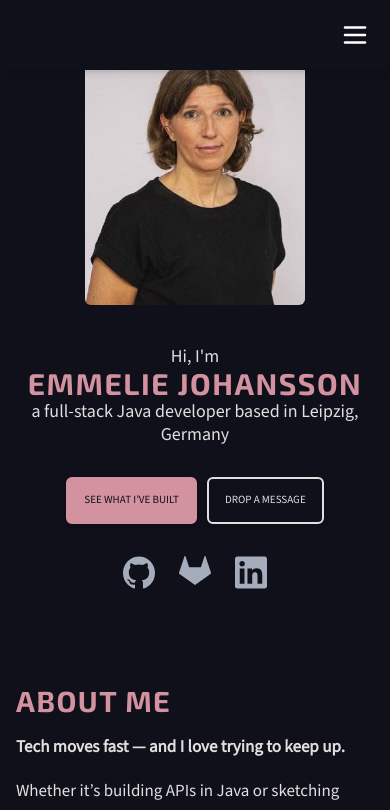
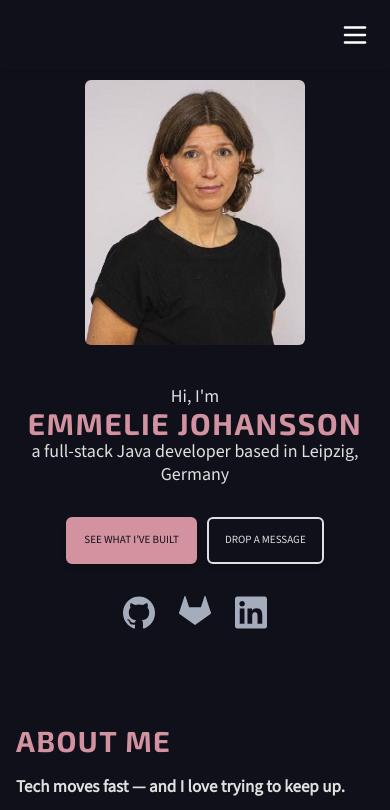
Before and after one commit to Emmelie83/PortfolioReact, a React (Vite) app: page / in a window 390 px wide. Shown: the top 810 px of the page. Built offline with nearby package versions, Linux system fonts and the light colour scheme.

Commit message:
Add padding to header

```diff
--- a/src/modules/Header.tsx
+++ b/src/modules/Header.tsx
@@ -8,7 +8,7 @@ import { ChevronsDown } from "lucide-react";
 const Header: React.FC = () => (
 	<div id="start">
 		<NavBar />
-		<header className="flex flex-col lg:flex-row items-center justify-center max-w-screen-xl mx-auto lg:h-[600px] gap-10 px-4 md:px-14 lg:px-16 mt-10 lg:mt-7 md:mt-20 mb-10 sm:mb-20 lg:mb-0">
+		<header className="flex flex-col lg:flex-row items-center justify-center max-w-screen-xl mx-auto lg:h-[600px] gap-10 px-4 md:px-14 lg:px-16 mt-20 lg:mt-7 md:mt-30 mb-10 sm:mb-20 lg:mb-0">
 			<img
 				className="w-[220px] sm:w-[260px] md:w-[300px] lg:w-[260px] rounded-md shadow-4xl"
 				src={profilePicture}
```
